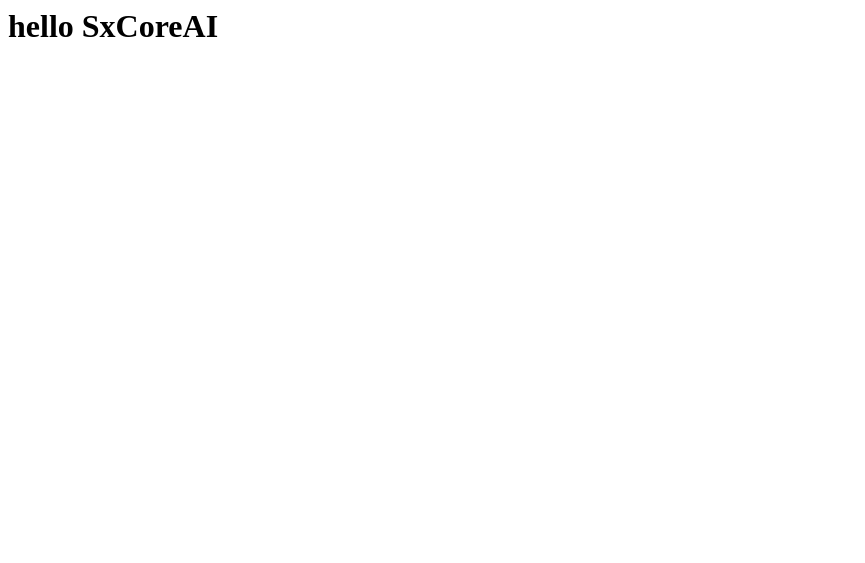
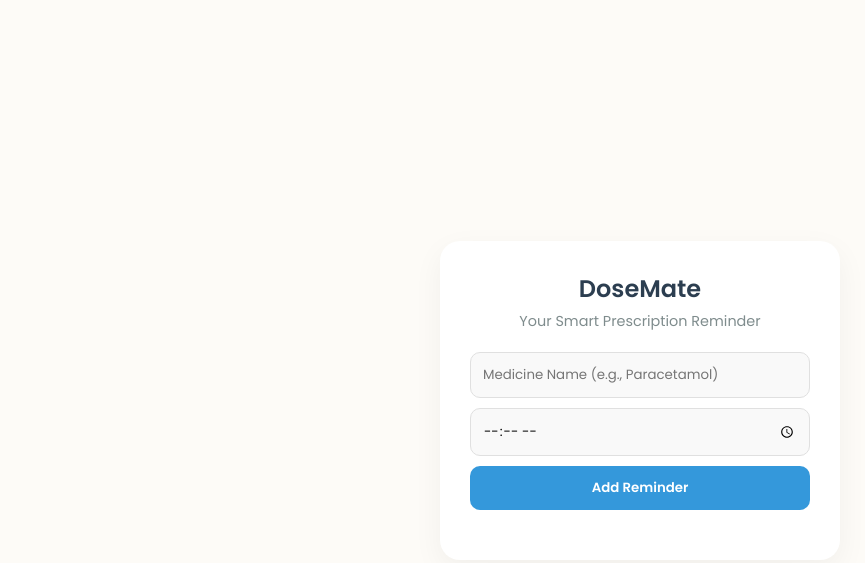
Before and after one commit to bundikaladdu12/sxcore-practice, a plain HTML site: page index.html in a window 1280 px wide. Shown: the whole page, without its empty margins (0-865 px from the left). Drawn offline with Linux system fonts and the light colour scheme.

Commit message:
DoseMate interactive GUI with README file

```diff
--- a/index.html
+++ b/index.html
@@ -1 +1,165 @@
-<h1>hello SxCoreAI</h1>
+<!DOCTYPE html>
+<html lang="en">
+<head>
+    <meta charset="UTF-8">
+    <meta name="viewport" content="width=device-width, initial-scale=1.0">
+    <title>DoseMate - Smart MedCare</title>
+    <style>
+        @import url('https://fonts.googleapis.com/css2?family=Poppins:wght@300;400;600&display=swap');
+
+        * {
+            margin: 0;
+            padding: 0;
+            box-sizing: border-box;
+            font-family: 'Poppins', sans-serif;
+        }
+
+        body {
+            background-color: #FDFBF7; /* Light Cream Theme */
+            color: #333;
+            display: flex;
+            justify-content: center;
+            align-items: center;
+            min-height: 100vh;
+            padding: 20px;
+        }
+
+        .container {
+            background: #FFFFFF;
+            width: 100%;
+            max-width: 400px;
+            padding: 30px;
+            border-radius: 20px;
+            box-shadow: 0 10px 30px rgba(0, 0, 0, 0.05);
+        }
+
+        h2 {
+            text-align: center;
+            color: #2C3E50;
+            margin-bottom: 5px;
+        }
+
+        p.subtitle {
+            text-align: center;
+            font-size: 0.9em;
+            color: #7F8C8D;
+            margin-bottom: 20px;
+        }
+
+        .input-group {
+            display: flex;
+            flex-direction: column;
+            gap: 10px;
+            margin-bottom: 20px;
+        }
+
+        input {
+            padding: 12px;
+            border: 1px solid #E0E0E0;
+            border-radius: 10px;
+            background: #F9F9F9;
+            outline: none;
+            transition: 0.3s;
+        }
+
+        input:focus {
+            border-color: #3498DB;
+            background: #FFF;
+        }
+
+        button {
+            width: 100%;
+            padding: 12px;
+            background: #3498DB;
+            color: white;
+            border: none;
+            border-radius: 10px;
+            font-weight: 600;
+            cursor: pointer;
+            transition: 0.3s;
+        }
+
+        button:hover {
+            background: #2980B9;
+        }
+
+        .reminder-list {
+            margin-top: 20px;
+            display: flex;
+            flex-direction: column;
+            gap: 10px;
+        }
+
+        .reminder-card {
+            background: #FDFBF7;
+            padding: 15px;
+            border-left: 5px solid #2ECC71;
+            border-radius: 8px;
+            display: flex;
+            justify-content: space-between;
+            align-items: center;
+            box-shadow: 0 2px 5px rgba(0,0,0,0.02);
+            animation: fadeIn 0.5s ease-in-out;
+        }
+
+        .delete-btn {
+            background: #E74C3C;
+            width: auto;
+            padding: 5px 10px;
+            font-size: 0.8em;
+        }
+
+        @keyframes fadeIn {
+            from { opacity: 0; transform: translateY(10px); }
+            to { opacity: 1; transform: translateY(0); }
+        }
+    </style>
+</head>
+<body>
+
+    <div class="container">
+        <h2>DoseMate</h2>
+        <p class="subtitle">Your Smart Prescription Reminder</p>
+
+        <div class="input-group">
+            <input type="text" id="medName" placeholder="Medicine Name (e.g., Paracetamol)" required>
+            <input type="time" id="medTime" required>
+            <button onclick="addReminder()">Add Reminder</button>
+        </div>
+
+        <div class="reminder-list" id="reminders">
+            <!-- Reminders yahan dikhenge -->
+        </div>
+    </div>
+
+    <script>
+        // Interactive Logic
+        function addReminder() {
+            let name = document.getElementById('medName').value;
+            let time = document.getElementById('medTime').value;
+
+            if(name === '' || time === '') {
+                alert("Please enter both medicine name and time!");
+                return;
+            }
+
+            let list = document.getElementById('reminders');
+            let card = document.createElement('div');
+            card.className = 'reminder-card';
+            card.innerHTML = `
+                <div>
+                    <strong>${name}</strong><br>
+                    <small>⏰ ${time}</small>
+                </div>
+                <button class="delete-btn" onclick="this.parentElement.remove()">Done</button>
+            `;
+
+            list.appendChild(card);
+
+            // Clear inputs
+            document.getElementById('medName').value = '';
+            document.getElementById('medTime').value = '';
+        }
+    </script>
+</body>
+</html>
```
Also changed, not shown: 1 other file.
